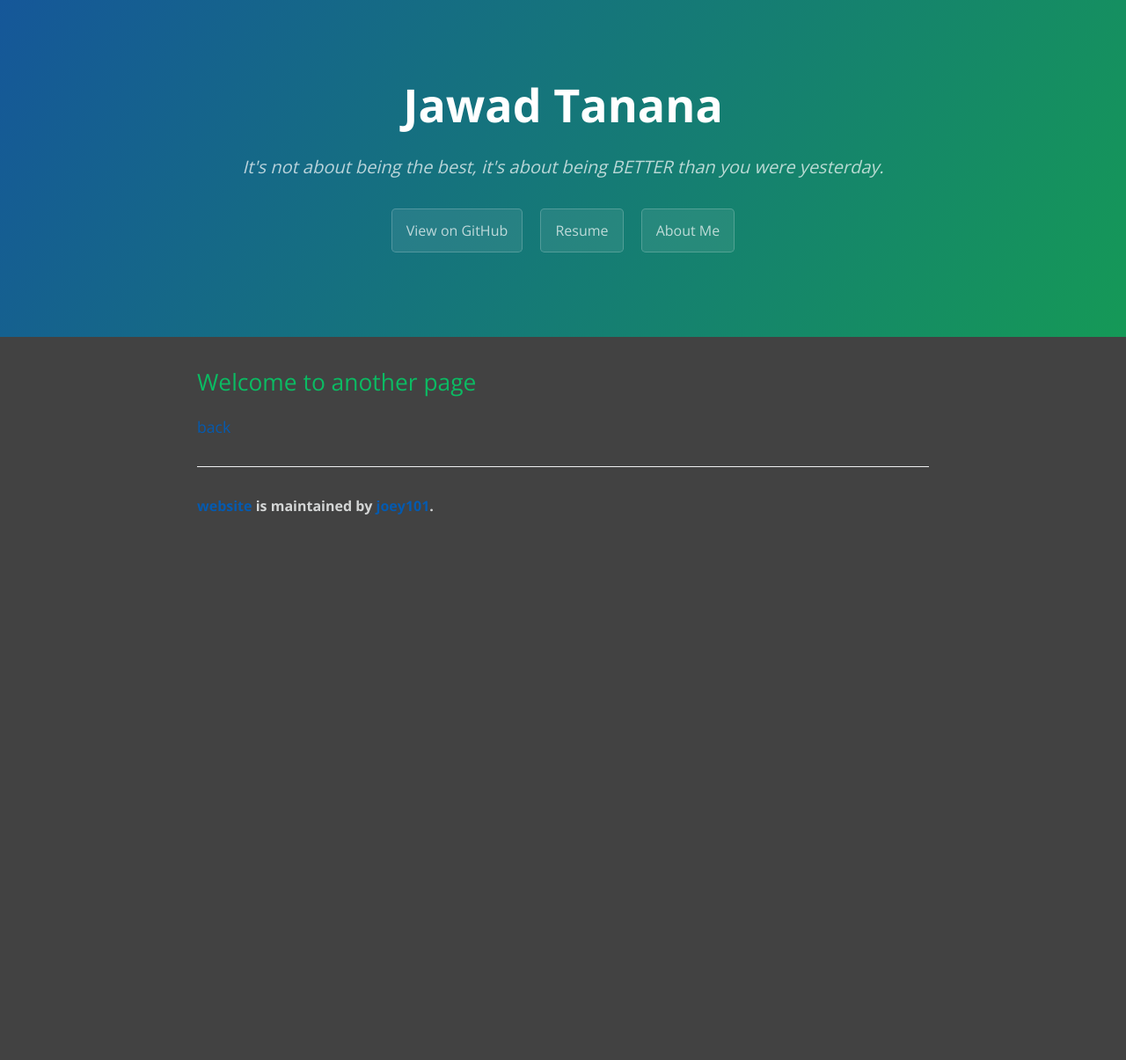
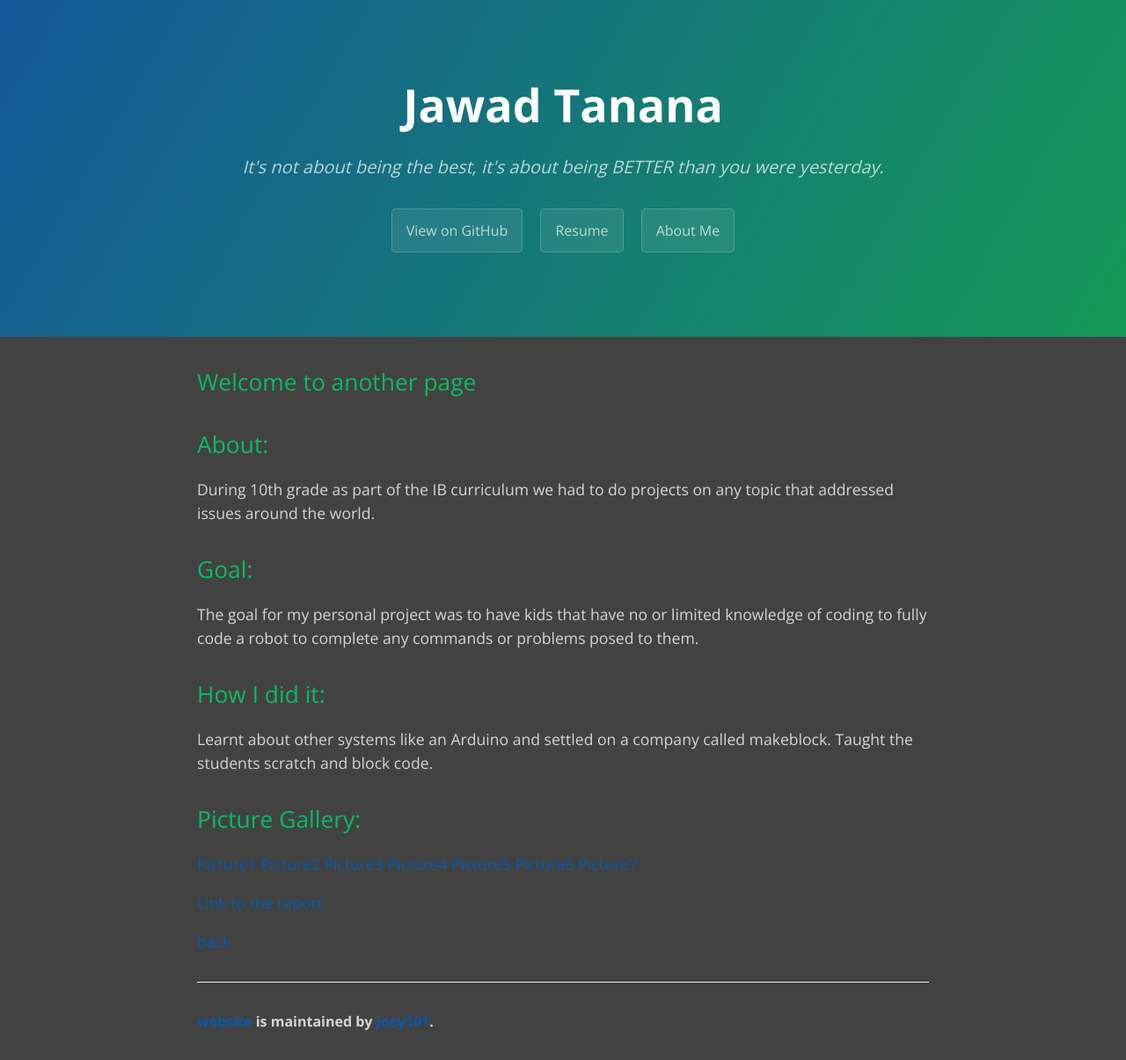
Before and after one commit to joey101/website, a Jekyll site: the page built from projects/coding_curriculum.md, in a window 1280 px wide. Shown: the whole page at 88% size. Built offline with Jekyll 4.4.1, drawn with Linux system fonts in a browser that asks for light colours; before the commit the page ends 900 px from its top, so only the background shows below that.

Commit message:
changes to website

```diff
--- a/projects/coding_curriculum.md
+++ b/projects/coding_curriculum.md
@@ -6,6 +6,29 @@ description: This is just another page
 
 ## Welcome to another page
 
+## About:
+During 10th grade as part of the IB curriculum we had to do projects on any topic that addressed issues around the world.
+
+## Goal:
+The goal for my personal project was to have kids that have no or limited knowledge of coding to fully code a robot to complete any commands or problems posed to them.
+
+## How I did it:
+
+Learnt about other systems like an Arduino and settled on a company called makeblock. Taught the students scratch and block code.
 
 
+
+## Picture Gallery:
+[Picture1](../teach_to_code_pic/001.JPG)
+[Picture2](../teach_to_code_pic/002.JPG)
+[Picture3](../teach_to_code_pic/003.JPG)
+[Picture4](../teach_to_code_pic/004.JPG)
+[Picture5](../teach_to_code_pic/005.JPG)
+[Picture6](../teach_to_code_pic/006.JPG)
+[Picture7](../teach_to_code_pic/007.JPG)
+
+
+
+[Link to the report](../files/personal_project_report.pdf)
+
 [back](./)
```
Also changed, not shown: another-page.md (+4 -2 lines), index.md (+6 -6 lines), projects/object_detection.md (+9 -1 lines), teach_to_code_pic/003.JPG (added), 14 other files.
